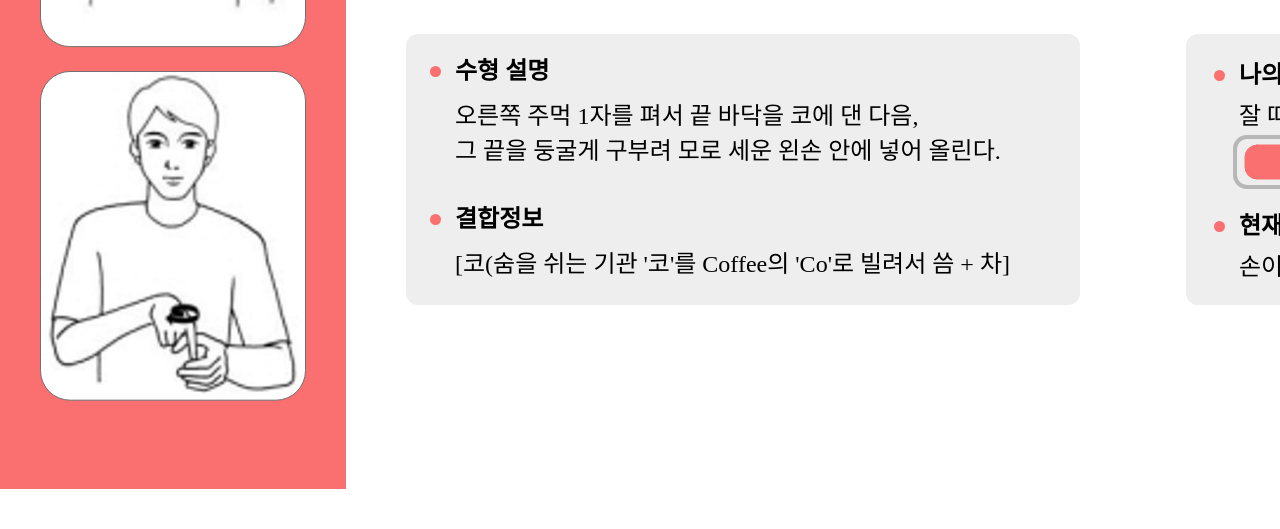
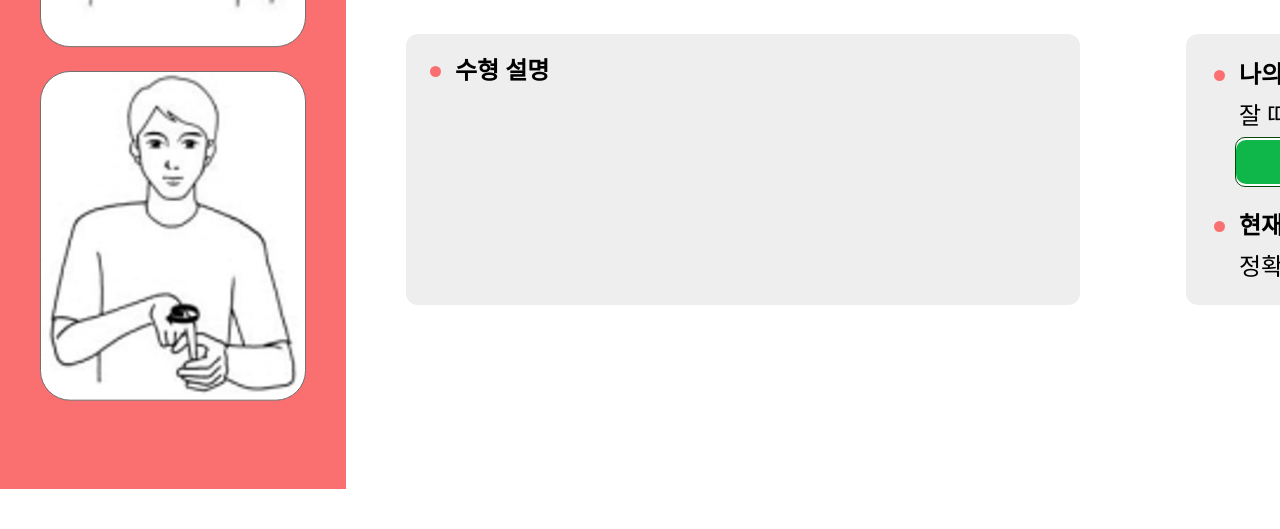
Before and after one commit to 2022-oasis-hackathon/gae-to-the-gi-to-the-di, a Flask app: page /education in a window 1280 px wide. Shown: the part 591-1120 px from the top of the page. Run offline with Flask 2, Linux system fonts and the light colour scheme; some libraries are stand-ins or nearby versions; some web fonts are replaced.

Commit message:
웹캠 동작, 영상 동작, 설명 변화, 진행바 디자인 추가

```diff
--- a/static/css/education.css
+++ b/static/css/education.css
@@ -310,7 +310,7 @@
     font-style: normal;
     font-weight: normal;
     font-size: 50px;
-    color: rgba(255,255,255,1);
+    color: rgb(36, 205, 81);
 }
 #n__ba {
     left: 1420px;
@@ -451,13 +451,15 @@
     position: absolute;
     overflow: visible;
     width: 622px;
-    white-space: nowrap;
+    /* white-space: nowrap; */
+    word-break: keep-all;
     text-align: left;
     font-family: Source Han Sans KR;
     font-style: normal;
     font-weight: normal;
     font-size: 24px;
     color: rgba(0,0,0,1);
+
 }
 #n____Coffee_Co_____ {
     left: 455px;
@@ -497,6 +499,22 @@
     height: 50px;
     left: 1235px;
     top: 728px;
+}
+.progressbar {
+    display: inline-block;
+    width: 520px;
+    height: 50px;
+    background-color: #ffffff;
+    border: 1px solid rgb(9, 71, 9);
+    border-radius: 10px;
+}
+#progress{
+    display: inline-block;
+    width: 85%;
+    height: 44px;
+    background-color: #0fb64a;
+    border-radius: 10px;
+    margin-top:2px;
 }
 #n_30 {
     fill: rgba(250,112,112,1);
--- /dev/null
+++ b/static/js/education.js
@@ -0,0 +1,71 @@
+var start = document.getElementById('start');
+
+var source = document.getElementById('source');
+var edu_video = document.getElementById('n_20');
+
+const array = {
+    '너' : 'http://sldict.korean.go.kr/multimedia/multimedia_files/convert/20191014/627265/MOV000251996_700X466.webm',
+    '이름' : 'http://sldict.korean.go.kr/multimedia/multimedia_files/convert/20191015/627715/MOV000256668_700X466.webm',
+    '무엇' : 'http://sldict.korean.go.kr/multimedia/multimedia_files/convert/20191028/632014/MOV000257351_700X466.webm',
+    '어디' : 'http://sldict.korean.go.kr/multimedia/multimedia_files/convert/20200820/732429/MOV000243844_700X466.webm',
+    '살다' : 'http://sldict.korean.go.kr/multimedia/multimedia_files/convert/20191021/629642/MOV000254514_700X466.webm',
+    '좋다' : 'http://sldict.korean.go.kr/multimedia/multimedia_files/convert/20200824/735157/MOV000242450_700X466.webm',
+    '음식,먹다' : 'http://sldict.korean.go.kr/multimedia/multimedia_files/convert/20191025/630761/MOV000250824_700X466.webm',
+    '어제' : 'http://sldict.korean.go.kr/multimedia/multimedia_files/convert/20191021/629532/MOV000254995_700X466.webm',
+    '놀다' : 'http://sldict.korean.go.kr/multimedia/multimedia_files/convert/20191011/626620/MOV000241795_700X466.webm',
+    '나' : 'http://sldict.korean.go.kr/multimedia/multimedia_files/convert/20191028/631984/MOV000248548_700X466.webm',
+    '같이' : 'http://sldict.korean.go.kr/multimedia/multimedia_files/convert/20191001/623709/MOV000236380_700X466.webm',
+    '가자' : 'http://sldict.korean.go.kr/multimedia/multimedia_files/convert/20191028/632050/MOV000249486_700X466.webm'
+
+}
+const array2 = {
+    '너' : '오른 주먹의 1지를 펴서 끝이 밖으로 향하게 하여 약간 내민다.',
+    '이름' : '오른 주먹의 1·5지를 펴서 끝이 왼쪽으로 향하게 하여 왼쪽 가슴에 1·5지 옆면이 닿게 댄다.',
+    '무엇' : '오른 주먹의 1지를 펴서 바닥이 밖으로 향하게 세워 좌우로 두 번 흔든다.',
+    '어디' : '오른 주먹의 1지를 펴서 바닥이 밖으로 향하게 세워 왼쪽으로 흔든 다음, 손바닥이 아래로 향하게 반쯤 구부린 오른손을 가슴 앞에서 약간 내리다가 멈춘다.',
+    '살다' : '1·5지를 펴서 바닥이 밖으로 향하게 쥔 두 주먹을 동시에 오른쪽으로 한 바퀴 돌린다.',
+    '좋다' : '오른 주먹을 코에 1·5지 옆면이 닿게 대고 팔을 좌우로 두 번 흔든다.',
+    '음식,먹다' : '오른손을 펴서, 손바닥이 위로 향하게 하여 두 번 입으로 올린다.',
+    '어제' : '오른 주먹의 1지를 펴서 세워 오른쪽 어깨 너머로 넘긴다.',
+    '놀다' : '손등이 위로 향하게 편다. 오른손과 손바닥이 위로 향하게 편다. 왼손이 가까이 마주 보게 하여 서로 엇갈리게 두 바퀴 돌린다.',
+    '나' : '오른 손바닥을 가슴 중앙에 댄다.',
+    '같이' : '두 주먹의 1지를 펴서 끝이 밖으로 바닥이 위를 향하게 하였다가 바닥이 아래로 향하게 중앙으로 반원을 그리며 돌려 맞댄다.',
+    '가자' : '오른손을 펴서 손등이 밖으로 손끝이 아래로 향하게 하여 내밀며 손끝을 약간 들어 올린다'
+
+}
+
+
+
+
+
+
+
+
+
+
+
+
+
+
+var keys = Object.keys(array)
+
+
+start.addEventListener('click', ()=>{
+
+    // 버튼 사라짐
+    start.style.display = 'none';
+
+    //선택 단어 영상 출력
+    let rPick = Math.floor(Math.random() * keys.length);
+
+    source.src = array[keys[rPick]]
+    edu_video.load();
+    edu_video.play();
+
+
+    document.getElementById('sign_text').innerHTML=keys[rPick];
+    document.getElementById('n__1__________________________').innerHTML=array2[keys[rPick]];
+
+
+
+})
--- a/templates/education.html
+++ b/templates/education.html
@@ -79,11 +79,16 @@
             </svg>
             <img id="n_801315_glass_magnifier_magni" src="{{ url_for('static', filename='images/n_801315_glass_magnifier_magni.png') }}">
 
-            <svg class="n_20">
+            <!-- <svg class="n_20">
                 <rect id="n_20" rx="12" ry="12" x="0" y="0" width="674" height="404">
                 </rect>
-            </svg>
+            </svg> -->
+            <div class="n_20">
+                <video id="n_20" rx="12" ry="12" x="0" y="0" width="674" height="404" autoplay muted loop>
+                    <source id="source" src="" type="video/webm">
 
+                </video>
+            </div>
 
             <!-- 웹캠 들어갈 자리 -->
             <!-- <svg class="n_21">
@@ -99,7 +104,7 @@
 
 
             <div id="n__">
-                <span>학습 영상</span>
+                <span id="start">학습 시작</span>
             </div>
             <div id="n__ba">
                 <span id="on_off">웹캠 켜기</span>
@@ -115,7 +120,8 @@
             <img id="n_801315_glass_magnifier_magni_ba" src="{{ url_for('static', filename='images/n_801315_glass_magnifier_magni_ba.png') }}">
 
             <div id="n____bb">
-                <span>일상생활 수어 : </span><span style="font-family:Source Han Sans K;font-style:normal;font-weight:bold;">커피</span>
+                <span>수어 : </span>
+                <span id="sign_text" style="font-family:Source Han Sans K;font-style:normal;font-weight:bold;"></span>
             </div>
             <div id="n__bc">
                 <span>수형 설명</span>
@@ -123,9 +129,9 @@
             <div id="n__bd">
                 <span>나의 학습률</span>
             </div>
-            <div id="Text_be">
+            <!-- <div id="Text_be">
                 <span>결합정보</span>
-            </div>
+            </div> -->
             <svg class="n_9">
                 <ellipse id="n_9" rx="5.5" ry="5.5" cx="5.5" cy="5.5">
                 </ellipse>
@@ -135,25 +141,35 @@
                 </ellipse>
             </svg>
             <svg class="n_10">
-                <ellipse id="n_10" rx="5.5" ry="5.5" cx="5.5" cy="5.5">
-                </ellipse>
+                <!-- <ellipse id="n_10" rx="5.5" ry="5.5" cx="5.5" cy="5.5">
+                </ellipse> -->
             </svg>
-            <div id="n__1__________________________">
-                <span>오른쪽 주먹 1자를 펴서 끝 바닥을 코에 댄 다음, <br/>그 끝을  둥굴게 구부려 모로 세운 왼손 안에 넣어 올린다.              </span>
+            <div id="n__1__________________________" >
+                <span id="detail"></span>
             </div>
-            <div id="n____Coffee_Co_____">
+            <!-- <div id="n____Coffee_Co_____">
                 <span>[코(숨을 쉬는 기관 '코'를 Coffee의 'Co'로 빌려서 씀 + 차] </span>
-            </div>
-            <img id="Rectangle" src="{{ url_for('static', filename='images/Rectangle.png') }}">
+            </div> -->
+            <!-- <img id="Rectangle" src="{{ url_for('static', filename='images/Rectangle.png') }}"> -->
 
-            <svg class="n_29">
+            <!-- 프로그래스바 삽입 -->
+            <!-- <svg class="n_29">
                 <rect id="n_29" rx="12" ry="12" x="0" y="0" width="605" height="50">
                 </rect>
-            </svg>
-            <svg class="n_30">
+            </svg> -->
+            <div class="n_29">
+                <span class="progressbar">
+                    <span id="progress"></span>
+                </span>
+            </div>
+
+
+            <!-- <svg class="n_30">
                 <rect id="n_30" rx="12" ry="12" x="0" y="0" width="457" height="34">
                 </rect>
-            </svg>
+            </svg> -->
+
+
             <div id="n_2_">
                 <span>72% </span>
             </div>
@@ -161,14 +177,14 @@
                 <span>잘 따라오고 있어요!</span>
             </div>
             <div id="n____bp">
-                <span>현재 나의 정확도 </span>
+                <span>현재 나의 정확도</span>
             </div>
             <svg class="n_12">
                 <ellipse id="n_12" rx="5.5" ry="5.5" cx="5.5" cy="5.5">
                 </ellipse>
             </svg>
             <div id="n_____">
-                <span>손이 조금 더 올라가야 해요! </span>
+                <span>정확한 동작을 표현해야 해요! </span>
             </div>
             <img id="n_1_bs" src="{{ url_for('static', filename='images/n_1_bs.png') }}" >
 
@@ -224,5 +240,6 @@
 
 
         <script src="{{ url_for('static', filename='js/video.js') }}"></script>
+        <script src="{{ url_for('static', filename='js/education.js') }}"></script>
     </body>
 </html>
```
